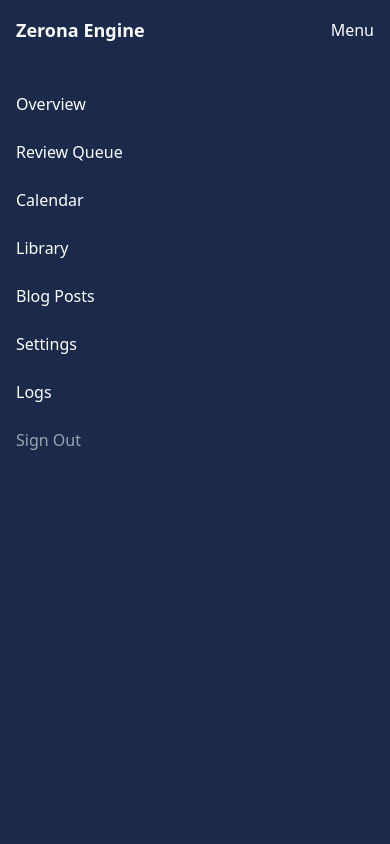
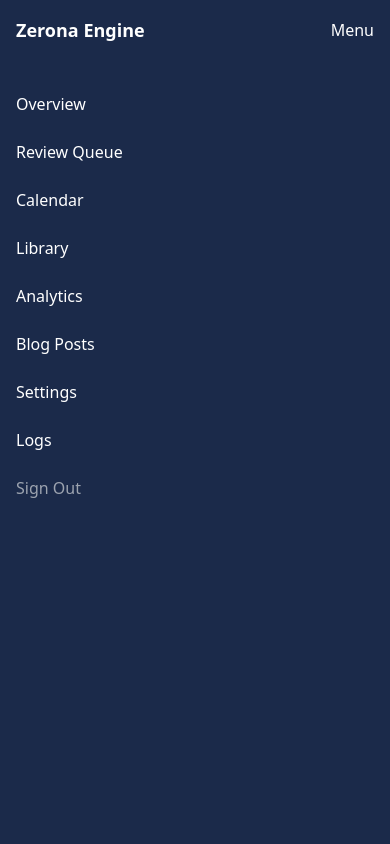
Before and after one commit to philsmith4321-ui/zerona-content-engine, a FastAPI app: template app/templates/logs.html in a window 390 px wide, after a click on "Menu". Run offline with FastAPI, Linux system fonts and the light colour scheme; the template is opened without the code that fills it: most values are stand-ins (such as "Sample title", 1, 10 or a date in 2020); some libraries are stand-ins or nearby versions.

Commit message:
feat: add Analytics link to sidebar and mobile nav
Co-Authored-By: Claude Opus 4.6 <noreply@anthropic.com>

```diff
--- a/app/templates/base.html
+++ b/app/templates/base.html
@@ -26,6 +26,7 @@
                 <a href="/dashboard/review" class="block px-6 py-3 text-sm hover:bg-white/10 {% if active == 'review' %}bg-white/10 border-r-2 border-teal{% endif %}">Review Queue</a>
                 <a href="/dashboard/calendar" class="block px-6 py-3 text-sm hover:bg-white/10 {% if active == 'calendar' %}bg-white/10 border-r-2 border-teal{% endif %}">Calendar</a>
                 <a href="/dashboard/library" class="block px-6 py-3 text-sm hover:bg-white/10 {% if active == 'library' %}bg-white/10 border-r-2 border-teal{% endif %}">Library</a>
+                <a href="/dashboard/analytics" class="block px-6 py-3 text-sm hover:bg-white/10 {% if active == 'analytics' %}bg-white/10 border-r-2 border-teal{% endif %}">Analytics</a>
                 <a href="/dashboard/blog" class="block px-6 py-3 text-sm hover:bg-white/10 {% if active == 'blog' %}bg-white/10 border-r-2 border-teal{% endif %}">Blog Posts</a>
                 <a href="/dashboard/settings" class="block px-6 py-3 text-sm hover:bg-white/10 {% if active == 'settings' %}bg-white/10 border-r-2 border-teal{% endif %}">Settings</a>
                 <a href="/dashboard/logs" class="block px-6 py-3 text-sm hover:bg-white/10 {% if active == 'logs' %}bg-white/10 border-r-2 border-teal{% endif %}">Logs</a>
@@ -46,6 +47,7 @@
                 <a href="/dashboard/review" class="block py-3 text-white">Review Queue</a>
                 <a href="/dashboard/calendar" class="block py-3 text-white">Calendar</a>
                 <a href="/dashboard/library" class="block py-3 text-white">Library</a>
+                <a href="/dashboard/analytics" class="block py-3 text-white">Analytics</a>
                 <a href="/dashboard/blog" class="block py-3 text-white">Blog Posts</a>
                 <a href="/dashboard/settings" class="block py-3 text-white">Settings</a>
                 <a href="/dashboard/logs" class="block py-3 text-white">Logs</a>
```
